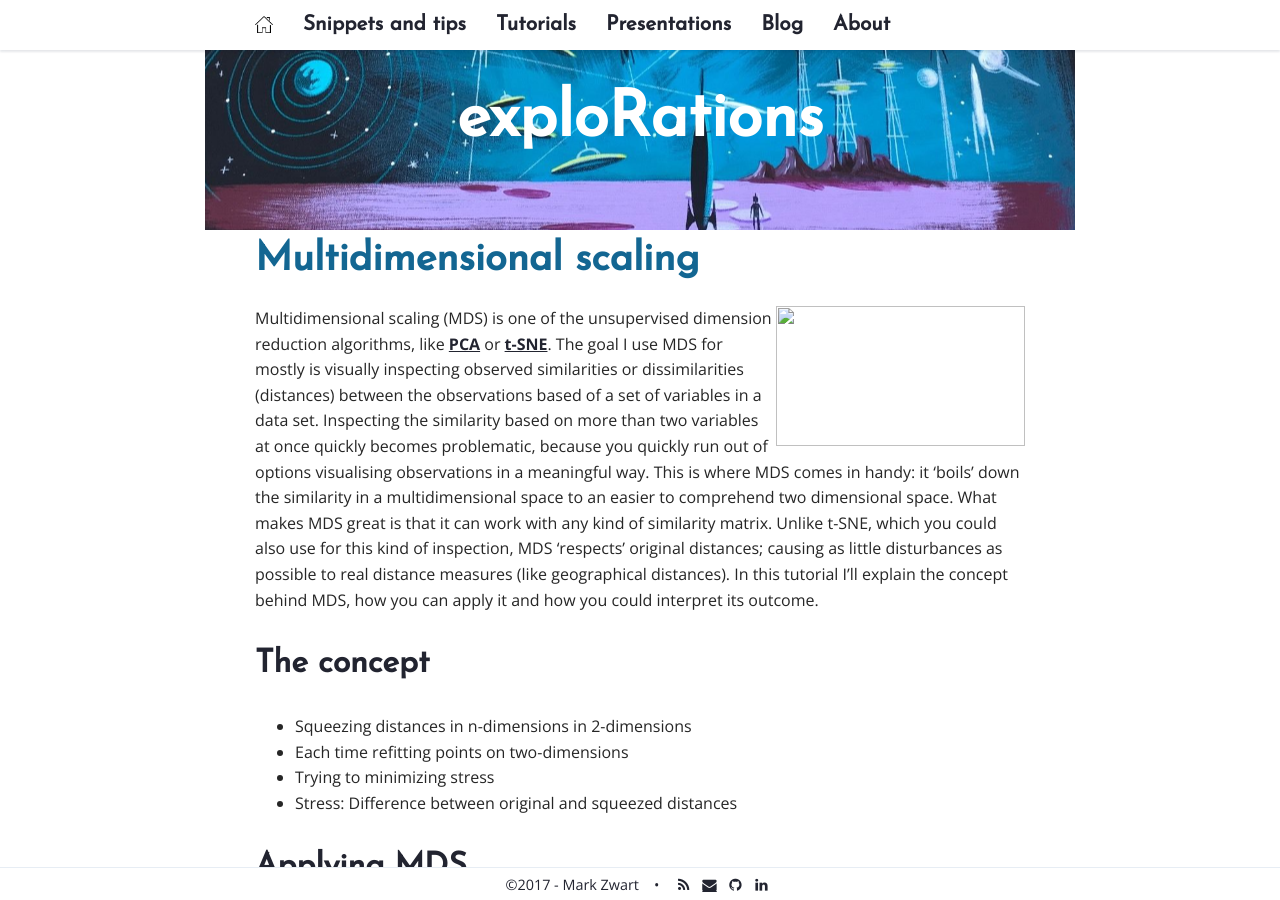
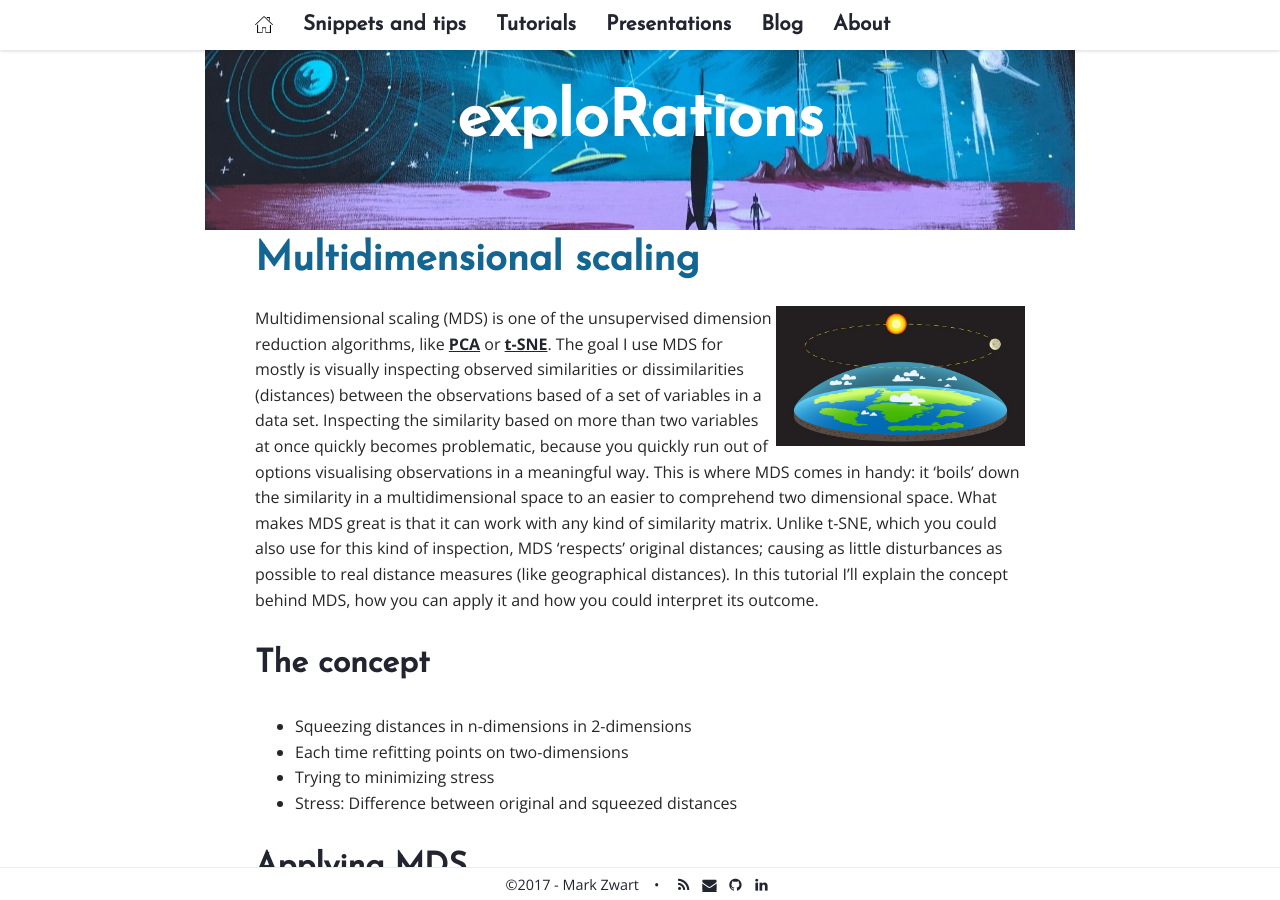
Before and after one commit to mark-me/mark-me.github.io, a Jekyll site: the page built from _pages/tutorials/mds/mds.md, in a window 1280 px wide and 900 px high. Built offline with Jekyll 4.4.1, drawn with Linux system fonts in a browser that asks for light colours; nearby versions of some CDN libraries; comment, search, counter and statistics services are not loaded.

Commit message:
Update mds.md

```diff
--- a/_pages/tutorials/mds/mds.md
+++ b/_pages/tutorials/mds/mds.md
@@ -6,7 +6,7 @@ permalink: /mds/
 published: true
 ---
 
-<img src="/_pages/tutorials/clustering-mds/flat-earth.jpg" width="249" height="140" align="right"/>
+<img src="/_pages/tutorials/mds/flat-earth.jpg" width="249" height="140" align="right"/>
 
 Multidimensional scaling (MDS) is one of the unsupervised dimension reduction algorithms, like [PCA](/pca/) or [t-SNE](/t-sne/). The goal I use MDS for mostly is visually inspecting observed similarities or dissimilarities (distances) between the observations based of a set of variables in a data set. Inspecting the similarity based on more than two variables at once quickly becomes problematic, because you quickly run out of options visualising observations in a meaningful way. This is where MDS comes in handy: it 'boils' down the similarity in a multidimensional space to an easier to comprehend two dimensional space. What makes MDS great is that it can work with any kind of similarity matrix. Unlike t-SNE, which you could also use for this kind of inspection, MDS 'respects' original distances; causing as little disturbances as possible to real distance measures (like geographical distances).
 In this tutorial I'll explain the concept behind MDS, how you can apply it and how you could interpret its outcome.
```
